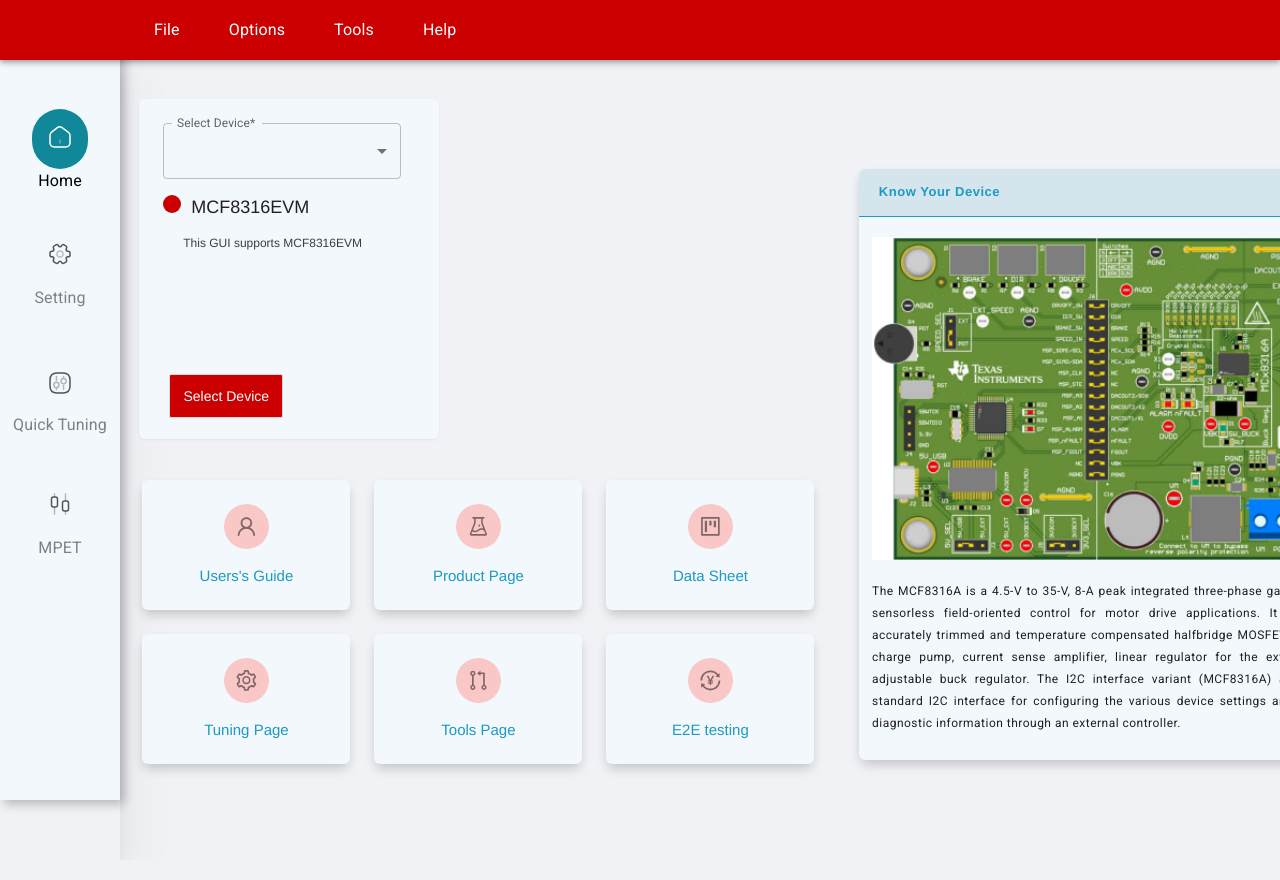
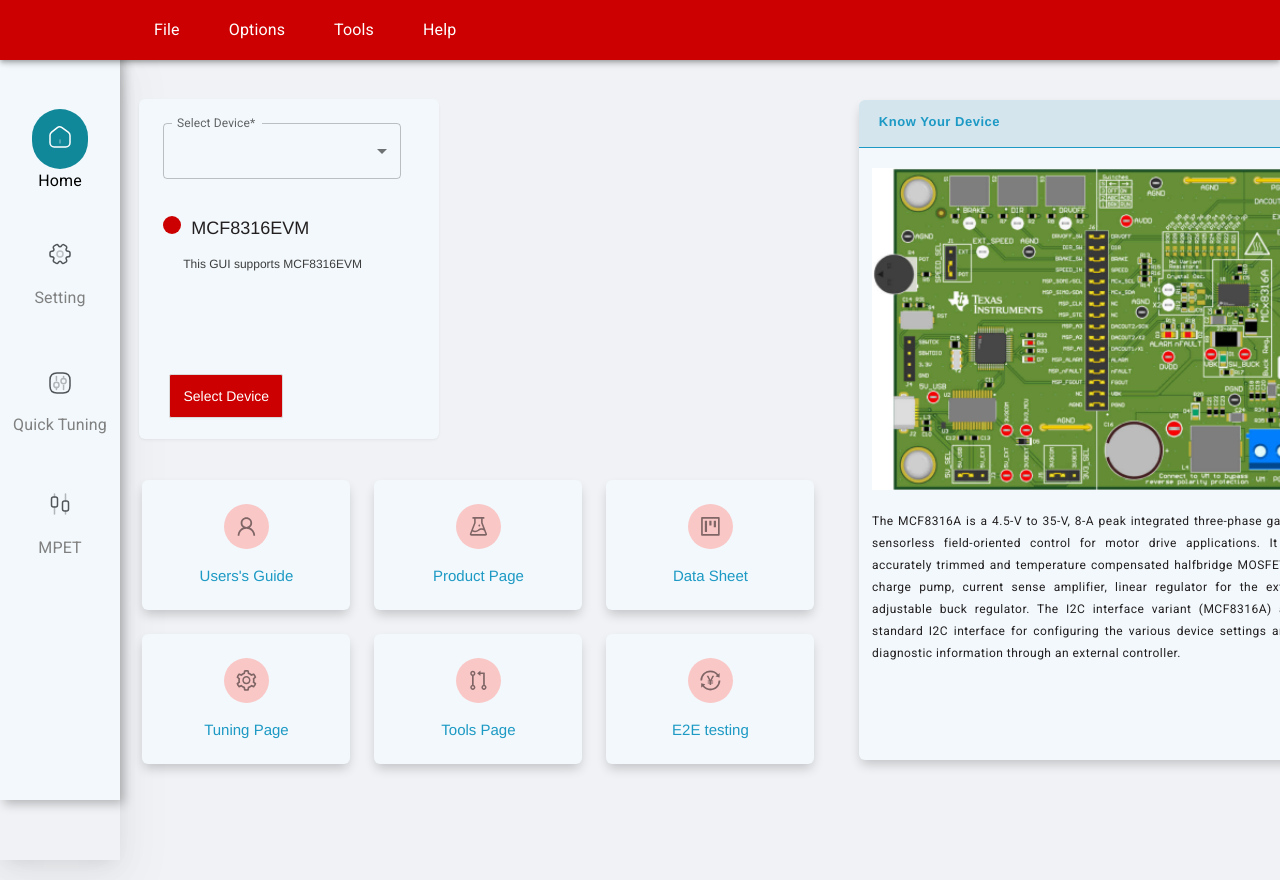
Before and after one commit to harishkumarforeverr/UI-task-on-typescript-vinod, a React (Create React App) app: page / in a window 1280 px wide. Shown: the top 880 px of the page. Built offline with nearby package versions, Linux system fonts and the light colour scheme.

Commit message:
smlall changes added

```diff
--- a/src/components/App/App.tsx
+++ b/src/components/App/App.tsx
@@ -1,40 +1,17 @@
-import React, { useState } from "react";
 import "./App.scss";
 import { Routes, Route } from "react-router-dom";
 
-// import Nav from "../Nav/Nav";
-// import Sidebar from "../Sidebar/Sidebar";
-// import Dashboard from "../Dashboard/Dashboard";
-// import OptimizationWidget from "../Dashboard/OptimizationWidget/OptimizationWidget";
-// import QuickOptimizationWidget from "../QuickOptimizationWidget/QuickOptimizationWidget";
-// import CircutBoard from "../CircutBoard/CircutBoard";
 import { paths } from "../../utils/constant";
-// import PublicRoute from "../../routes/PublicRoute";
 import PrivateRoute from "../../routes/PrivateRoute";
 import UserGuidesPage from "../Dashboard/UserGuides/UserGuidesPage";
 import DashboardConatiner from "../Dashboard";
-import DrawerSide from "../common/Drawer";
 function App() {
-  const [view, setView] = useState(1);
   return (
     <Routes>
       <Route
         path={paths.Dashboard}
         element={<PrivateRoute component={DashboardConatiner} />}
       />{" "}
-      {/* <Route
-        path={paths.OptimizationWidget}
-        element={<PrivateRoute component={OptimizationWidget} />}
-      />{" "} */}
-      {/* <Route
-        path={paths.QuickOptimizationWidget}
-        element={<PrivateRoute component={QuickOptimizationWidget} />}
-      /> */}
-      {/* UserGuidesPage */}
-      {/* <Route
-        path={paths.CircutBoard}
-        element={<PrivateRoute component={CircutBoard} />}
-      /> */}
       <Route
         path={paths.UserGuidesPage}
         element={<PrivateRoute component={UserGuidesPage} />}
--- a/src/components/Dashboard/Dashboard.scss
+++ b/src/components/Dashboard/Dashboard.scss
@@ -71,10 +71,12 @@
     // height: 662px;
     height: 100%;
     padding-bottom: 1.1%;
-    flex-basis: 45%;
+    // flex-basis: 45%;
+    flex-basis: 60%;
     margin-top: auto;
     margin-bottom: 1rem;
 
+    height: 41.3rem;
     background: #f2f8fb;
     box-shadow: 0px 6px 12px -2px rgba(0, 0, 0, 0.2);
     border-radius: 6px;
--- a/src/components/Dashboard/QuickOptimizationWidget/QuickOptimizationWidget.scss
+++ b/src/components/Dashboard/QuickOptimizationWidget/QuickOptimizationWidget.scss
@@ -3,7 +3,9 @@
   margin-left: 20px;
   margin-bottom: 20px;
   padding-right: 20px;
+  height: 100%;
   .Conatiner2sIconsTitle {
+    height: 100%;
     .QuickOptimizationWidget_hardwareSetup {
       display: flex;
       gap: 2rem;
@@ -126,15 +128,18 @@
     }
     .cardsConatiner {
       display: flex;
+      // height: 100%;
       // flex-wrap: wrap;
       justify-content: space-between;
-      gap: 1.5%;
+      gap: 5%;
       margin-top: 2rem;
       margin-left: 1rem;
       .cardsConatiner_card {
         flex-basis: 100%;
+        // height: 100%;
       }
       .cards {
+        height: 100%;
         padding-top: 1rem;
 
         // opacity: 0.7;
@@ -145,7 +150,7 @@
         // width: 80%;
         // position: absolute;
         min-width: 260px;
-        height: 332px;
+        height: 26rem;
         // left: 140px;
         // top: 424px;
         // margin-left: auto;
@@ -176,6 +181,7 @@
           border: 1px solid #f2f8fb;
           box-shadow: 0px 6px 12px -2px rgba(0, 0, 0, 0.2);
           border-radius: 12px;
+          height: 22rem;
           p {
             font-family: "Helvetica";
             font-style: normal;
@@ -191,7 +197,7 @@
         }
         .nextIcons {
           position: absolute;
-          bottom: -1rem;
+          bottom: -0.3rem;
           right: 0;
           width: 68px;
           height: 48px;
--- a/src/components/Dashboard/QuickOptimizationWidget/QuickOptimizationWidget.tsx
+++ b/src/components/Dashboard/QuickOptimizationWidget/QuickOptimizationWidget.tsx
@@ -49,7 +49,7 @@
   return (
     <div className="QuickOptimizationWidget">
       <div className="Conatiner2sIconsTitle">
-        <div>
+        <>
           <div className="QuickOptimizationWidget_hardwareSetup">
             <div>
               <SelectWrapper
@@ -126,8 +126,8 @@
           {/* {showCards && ( */}
           <div
             style={{
-              opacity: showCards ? 1 : 0.4,
-              cursor: !showCards ? "not-allowed" : "pointer",
+              opacity: setup ? 1 : 0.4,
+              cursor: !setup ? "not-allowed" : "pointer",
             }}
             className="cardsConatiner"
           >
@@ -156,7 +156,7 @@
             })}
           </div>
           {/* )} */}
-        </div>
+        </>
       </div>
     </div>
   );
--- a/src/components/Dashboard/index.tsx
+++ b/src/components/Dashboard/index.tsx
@@ -14,7 +14,7 @@
   const [view, setView] = useState("Dashboard");
   const [open, setOpen] = useState(false);
   return (
-    <div>
+    <>
       {/* <div className="appConatiner_DashboardConatiner">
         <DrawerSide open={open} setOpen={setOpen} />
         <div className="appConatiner_drawer">
@@ -49,7 +49,7 @@
       {view == "QuickOptimizationWidget" && (
         <QuickOptimizationWidget setView={setView} />
       )}
-    </div>
+    </>
   );
 }
 
--- a/src/components/common/SelectWrapper.scss
+++ b/src/components/common/SelectWrapper.scss
@@ -1,7 +1,7 @@
 .conatinerCard {
   margin: 1%;
   min-width: 286px;
-  min-height: 236px;
+  min-height: 271px;
   height: 100%;
   background: #f2f8fb;
   box-shadow: 0px 6px 12px -2px rgba(0, 0, 0, 0.2);
@@ -23,7 +23,7 @@
     margin-left: 20px;
   }
   .deatiles {
-    margin-top: 1rem;
+    margin-top: 2.3rem;
   }
   .btn {
     position: absolute;
--- /dev/null
+++ b/src/routes/Container.scss
@@ -0,0 +1,6 @@
+.body_container {
+  height: 100%;
+  .body_contain {
+    height: 100%;
+  }
+}
--- a/src/routes/Container.tsx
+++ b/src/routes/Container.tsx
@@ -1,7 +1,7 @@
 import React from "react";
 import Header from "../components/Header/Header";
 import Sidebar from "../components/Sidebar/Sidebar";
-
+import "./Container.scss";
 const Container = (props: any) => {
   return (
     <div
@@ -25,7 +25,7 @@
           <Sidebar />
         </div>
         <div className="body_container">
-          <div className="body">{props.children}</div>
+          <div className="body_contain">{props.children}</div>
         </div>
       </div>
     </div>
```
